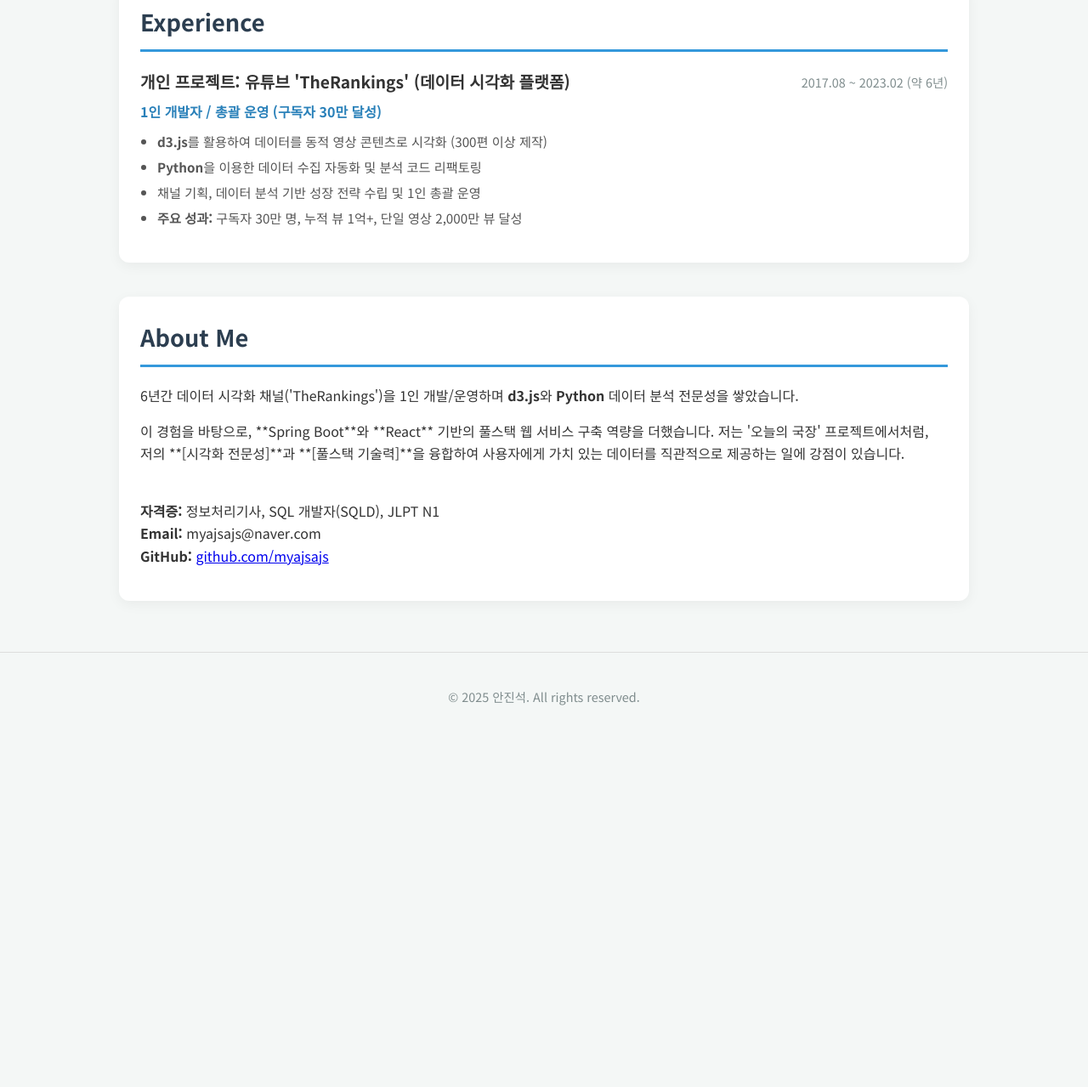
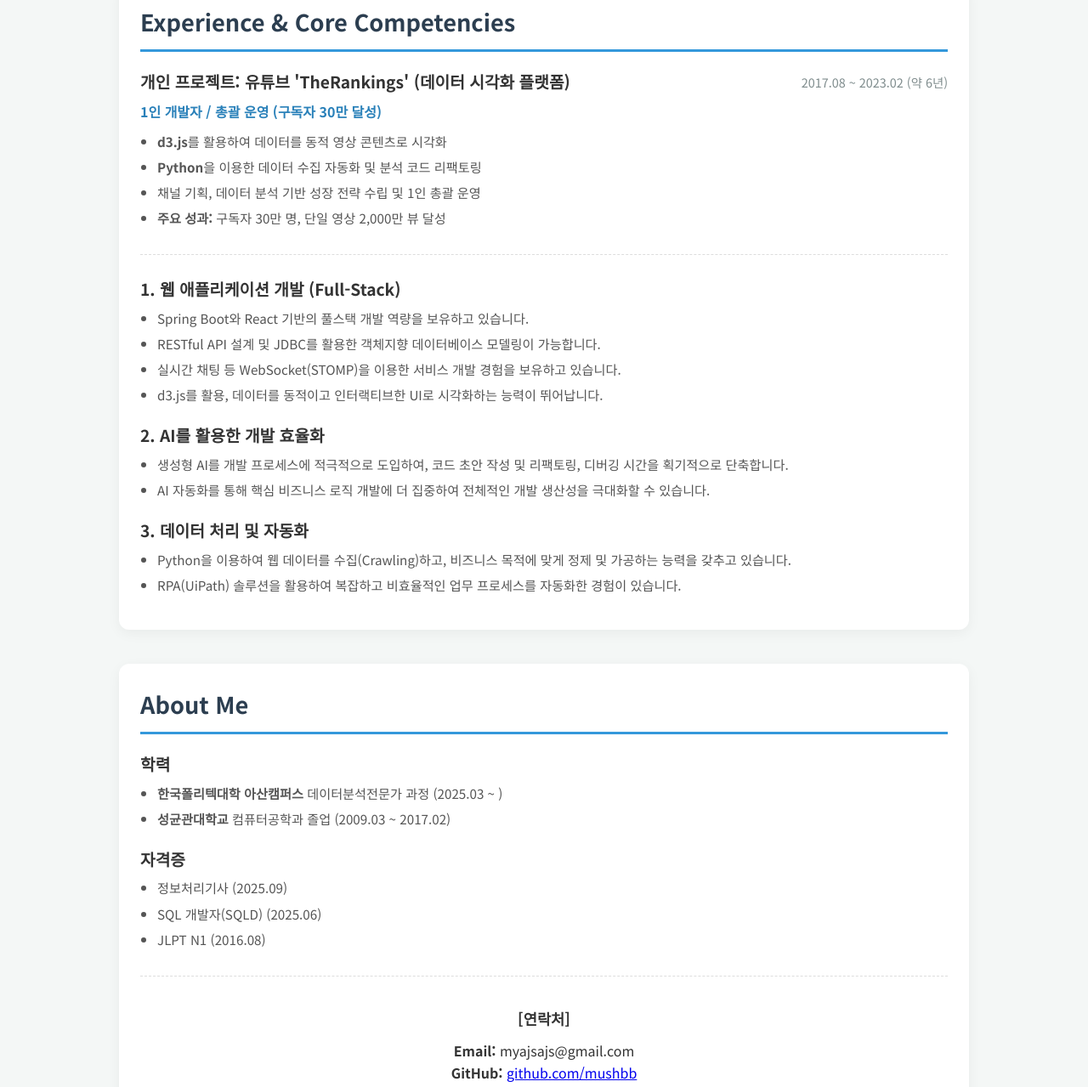
Before and after one commit to Mushbb/portfolio-page, a plain HTML site: page index.html in a window 1280 px wide. Shown: the part 1098-2377 px from the top of the page at 85% size. Before the commit the page ends 1970 px from the top, so only its background shows below. Drawn offline with Linux system fonts and the light colour scheme.

Commit message:
11-17 11:19

```diff
--- a/index.html
+++ b/index.html
@@ -93,7 +93,7 @@
 	</section>
 
 	<section id="experience">
-		<h2>Experience</h2>
+		<h2>Experience & Core Competencies</h2>
 
 		<div class="experience-item">
 			<div class="exp-header">
@@ -102,29 +102,81 @@
 			</div>
 			<p class="role">1인 개발자 / 총괄 운영 (구독자 30만 달성)</p>
 			<ul class="exp-desc">
-				<li><strong>d3.js</strong>를 활용하여 데이터를 동적 영상 콘텐츠로 시각화 (300편 이상 제작)</li>
+				<li><strong>d3.js</strong>를 활용하여 데이터를 동적 영상 콘텐츠로 시각화</li>
 				<li><strong>Python</strong>을 이용한 데이터 수집 자동화 및 분석 코드 리팩토링</li>
 				<li>채널 기획, 데이터 분석 기반 성장 전략 수립 및 1인 총괄 운영</li>
-				<li><strong>주요 성과:</strong> 구독자 30만 명, 누적 뷰 1억+, 단일 영상 2,000만 뷰 달성</li>
+				<li><strong>주요 성과:</strong> 구독자 30만 명, 단일 영상 2,000만 뷰 달성</li>
 			</ul>
 		</div>
+
+		<hr style="margin: 30px 0 25px 0; border: 0; border-top: 1px dashed #ddd;">
+
+		<div class="experience-item">
+			<div class="exp-header">
+				<h3>1. 웹 애플리케이션 개발 (Full-Stack)</h3>
+			</div>
+			<ul class="exp-desc">
+				<li>Spring Boot와 React 기반의 풀스택 개발 역량을 보유하고 있습니다.</li>
+				<li>RESTful API 설계 및 JDBC를 활용한 객체지향 데이터베이스 모델링이 가능합니다.</li>
+				<li>실시간 채팅 등 WebSocket(STOMP)을 이용한 서비스 개발 경험을 보유하고 있습니다.</li>
+				<li>d3.js를 활용, 데이터를 동적이고 인터랙티브한 UI로 시각화하는 능력이 뛰어납니다.</li>
+			</ul>
+		</div>
+
+		<div class="experience-item" style="margin-top: 20px;">
+			<div class="exp-header">
+				<h3>2. AI를 활용한 개발 효율화</h3>
+			</div>
+			<ul class="exp-desc">
+				<li>생성형 AI를 개발 프로세스에 적극적으로 도입하여, 코드 초안 작성 및 리팩토링, 디버깅 시간을 획기적으로 단축합니다.</li>
+				<li>AI 자동화를 통해 핵심 비즈니스 로직 개발에 더 집중하여 전체적인 개발 생산성을 극대화할 수 있습니다.</li>
+			</ul>
+		</div>
+
+		<div class="experience-item" style="margin-top: 20px;">
+			<div class="exp-header">
+				<h3>3. 데이터 처리 및 자동화</h3>
+			</div>
+			<ul class="exp-desc">
+				<li>Python을 이용하여 웹 데이터를 수집(Crawling)하고, 비즈니스 목적에 맞게 정제 및 가공하는 능력을 갖추고 있습니다.</li>
+				<li>RPA(UiPath) 솔루션을 활용하여 복잡하고 비효율적인 업무 프로세스를 자동화한 경험이 있습니다.</li>
+			</ul>
+		</div>
+
 	</section>
 
 	<section id="about">
 		<h2>About Me</h2>
-		<div class="content-box">
-			<p>
-				6년간 데이터 시각화 채널('TheRankings')을 1인 개발/운영하며 <strong>d3.js</strong>와 <strong>Python</strong> 데이터 분석 전문성을 쌓았습니다.
+
+		<div class="experience-item">
+			<div class="exp-header">
+				<h3>학력</h3>
+			</div>
+			<ul class="exp-desc">
+				<li><strong>한국폴리텍대학 아산캠퍼스</strong> 데이터분석전문가 과정 (2025.03 ~ )</li>
+				<li><strong>성균관대학교</strong> 컴퓨터공학과 졸업 (2009.03 ~ 2017.02)</li>
+			</ul>
+		</div>
+		<div class="experience-item" style="margin-top: 20px;">
+			<div class="exp-header">
+				<h3>자격증</h3>
+			</div>
+			<ul class="exp-desc">
+				<li>정보처리기사 (2025.09)</li>
+				<li>SQL 개발자(SQLD) (2025.06)</li>
+				<li>JLPT N1 (2016.08)</li>
+			</ul>
+		</div>
+
+		<hr style="margin: 30px 0 25px 0; border: 0; border-top: 1px dashed #ddd;">
+
+		<div class="content-box" style="text-align: center; padding-top: 10px;">
+			<p style="margin-bottom: 10px; font-weight: bold; font-size: 1.1rem;">
+				[연락처]
 			</p>
 			<p>
-				이 경험을 바탕으로, **Spring Boot**와 **React** 기반의 풀스택 웹 서비스 구축 역량을 더했습니다.
-				저는 '오늘의 국장' 프로젝트에서처럼, 저의 **[시각화 전문성]**과 **[풀스택 기술력]**을 융합하여 사용자에게 가치 있는 데이터를 직관적으로 제공하는 일에 강점이 있습니다.
-			</p>
-			<br>
-			<p>
-				<strong>자격증:</strong> 정보처리기사, SQL 개발자(SQLD), JLPT N1<br>
-				<strong>Email:</strong> myajsajs@naver.com <br>
-				<strong>GitHub:</strong> <a href="https://github.com/myajsajs" target="_blank">github.com/myajsajs</a>
+				<strong>Email:</strong> myajsajs@gmail.com <br>
+				<strong>GitHub:</strong> <a href="https://github.com/mushbb" target="_blank">github.com/mushbb</a>
 			</p>
 		</div>
 	</section>
```
